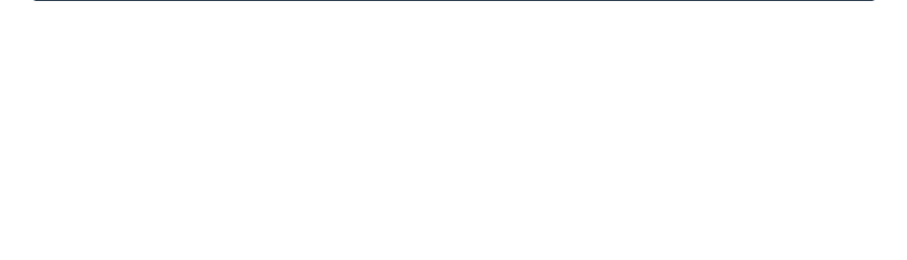
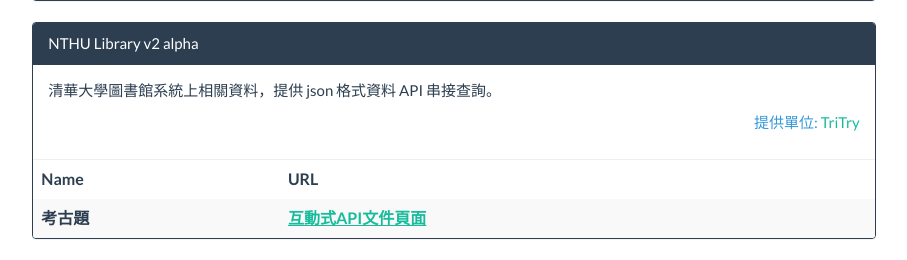
Before and after one commit to Tri-Try/REST, a Flask app: page / in a window 1280 px wide. Shown: the part 660-920 px from the top of the page, without its empty margins (186-1093 px from the left). Before the commit the page ends 661 px from the top, so only its background shows below. Run offline with Flask 2, Linux system fonts and the light colour scheme; lists and menus that the app fills with data are empty; some libraries are stand-ins or nearby versions.

Commit message:
Add api documents entry in index

```diff
--- a/application/templates/index.html
+++ b/application/templates/index.html
@@ -36,6 +36,27 @@
             </tbody>
           </table>
         </div>
+        <div class="panel panel-primary">
+          <div class="panel-heading">NTHU Library v2 alpha</div>
+          <div class="panel-body">
+            <p>清華大學圖書館系統上相關資料，提供 json 格式資料 API 串接查詢。</p>
+            <p class="text-right text-info">提供單位: <a href="https://github.com/Tri-Try">TriTry</a></p>
+          </div>
+          <table class="table table-striped table-hover">
+            <thead>
+              <tr>
+                <th>Name</th>
+                <th>URL</th>
+              </tr>
+            </thead>
+            <tbody>
+              <tr>
+                <th>考古題</th>
+                <th><a href="doc">互動式API文件頁面</a></th>
+              </tr>
+            </tbody>
+          </table>
+        </div>
       </div>
     </div>
   <script>
```
